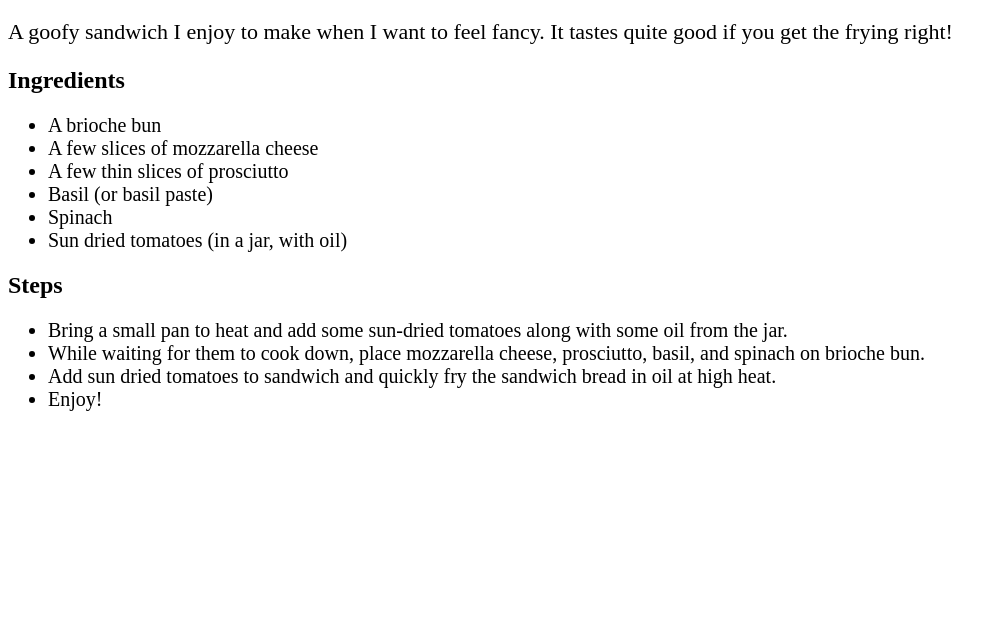
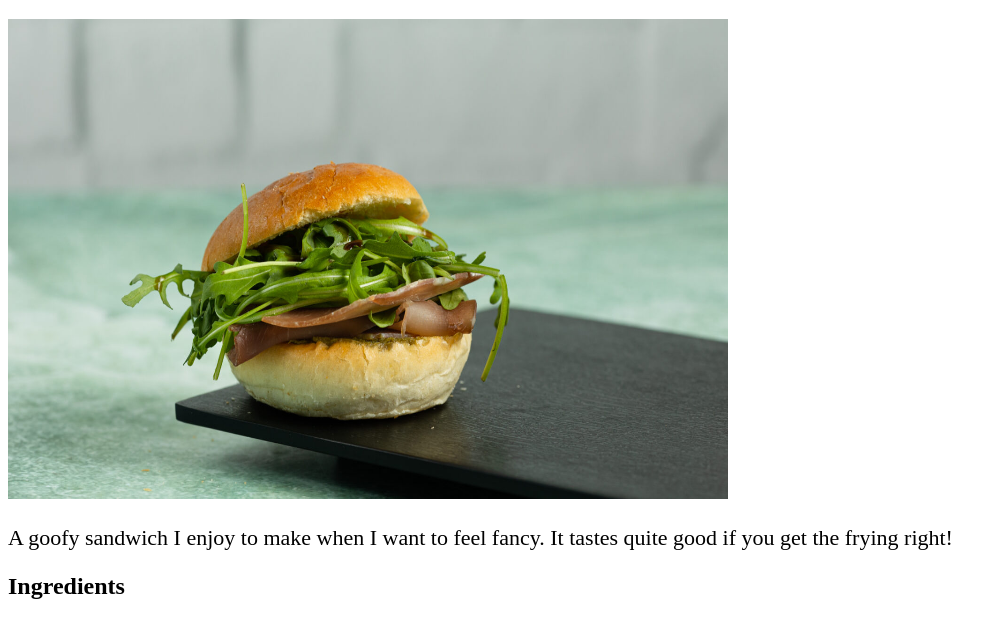
Before and after one commit to odd-jar/odin-recipes, a plain HTML site: page recipes/prosciuttoSandwich.html in a window 1280 px wide. Shown: the part 95-712 px from the top of the page, without its empty margins (0-1006 px from the left). Drawn offline with Linux system fonts and the light colour scheme.

Commit message:
Finishing touches: added image to sandwich and fixed spam

```diff
--- a/recipes/prosciuttoSandwich.html
+++ b/recipes/prosciuttoSandwich.html
@@ -15,7 +15,7 @@
 
         <h1>Prosciutto Sandwich</h1>
 
-        <!-- Image Goes Here -->
+        <img src="../images/pros.jpeg" alt="A fried prosciutto sandwich" height="480" width="720">
         <p style="font-size: 22px;">A goofy sandwich I enjoy to make when I want to feel fancy. It tastes quite good if you get the frying right!</p>
         <p></p>
 
@@ -27,7 +27,7 @@
            <li style="font-size: 20px;">A few slices of mozzarella cheese</li>
            <li style="font-size: 20px;">A few thin slices of prosciutto</li>
            <li style="font-size: 20px;">Basil (or basil paste)</li>
-           <li style="font-size: 20px;">Spinach</li>
+           <li style="font-size: 20px;">Spinach (or greens of your choice)</li>
            <li style="font-size: 20px;">Sun dried tomatoes (in a jar, with oil)</li>
 
         </ul>
```
Also changed, not shown: recipes/spam.html (+1 -1 lines), images/pros.jpeg (added), images/spam.jpeg (added), images/spam.jpg (deleted).
